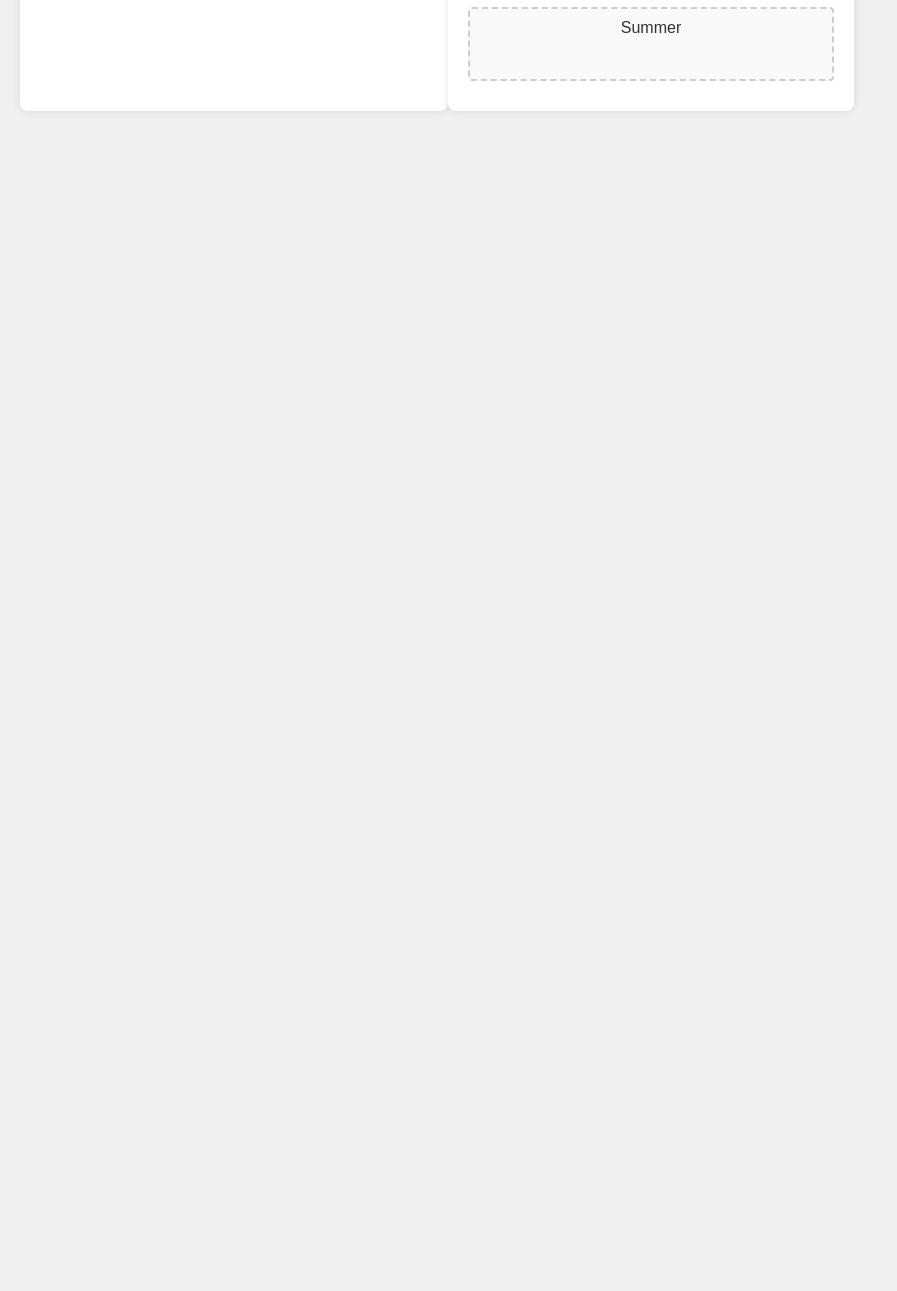
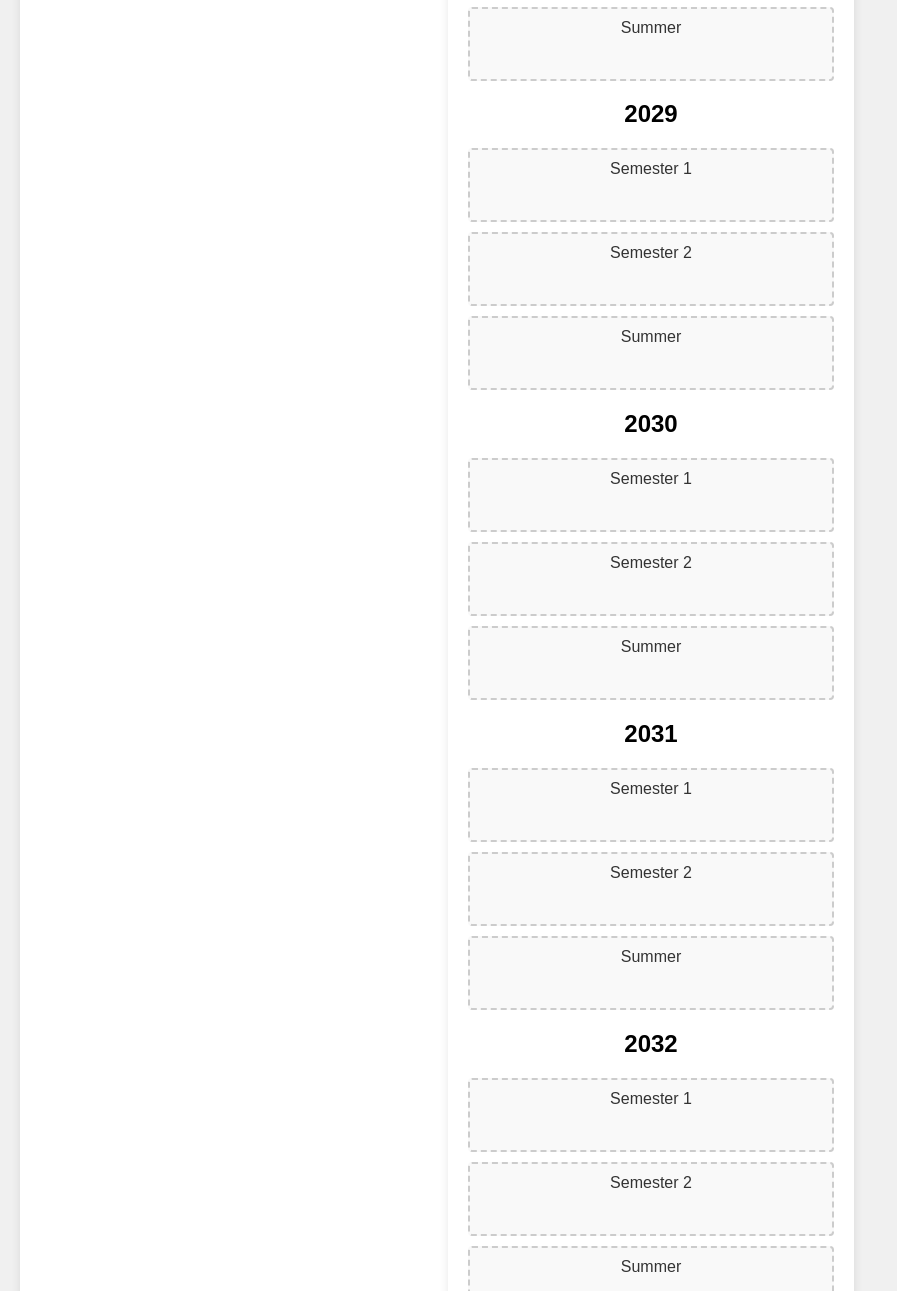
Before and after one commit to xboxdimensions/hackathon_planner, a plain HTML site: page Site/index.html in a window 1280 px wide. Shown: the part 1509-2800 px from the top of the page, without its empty margins (0-897 px from the left). Before the commit the page ends 1640 px from the top, so only its background shows below. Drawn offline with Linux system fonts and the light colour scheme.

Commit message:
work with this jb out

```diff
--- a/Site/index.html
+++ b/Site/index.html
@@ -97,7 +97,14 @@
         <label for="Course">Course:</label>
         <select id="courseSelect">
             <option value="">Select a Course</option>
-          </select>
+        </select>
+        <label for="laod">Load:</label>
+        <select id="laod">
+            <option value="select">Select a load</option>
+            <option value="part">Full time</option>
+            <option value="Full">Part time</option>
+        </select>
+        <button id="submit">Submit</button>
     </div>
 
     <div class="semesters">
@@ -118,6 +125,30 @@
         <div class="semester" id="semester2-4" ondrop="drop(event)" ondragover="allowDrop(event)">Semester 2</div>
         <div class="semester" id="semester3-4" ondrop="drop(event)" ondragover="allowDrop(event)">Summer</div>
         <h2>2028</h2>
+        <div class="semester" id="semester1-5" ondrop="drop(event)" ondragover="allowDrop(event)">Semester 1</div>
+        <div class="semester" id="semester2-5" ondrop="drop(event)" ondragover="allowDrop(event)">Semester 2</div>
+        <div class="semester" id="semester3-5" ondrop="drop(event)" ondragover="allowDrop(event)">Summer</div>
+        <h2>2029</h2>
+        <div class="semester" id="semester1-5" ondrop="drop(event)" ondragover="allowDrop(event)">Semester 1</div>
+        <div class="semester" id="semester2-5" ondrop="drop(event)" ondragover="allowDrop(event)">Semester 2</div>
+        <div class="semester" id="semester3-5" ondrop="drop(event)" ondragover="allowDrop(event)">Summer</div>
+        <h2>2030</h2>
+        <div class="semester" id="semester1-5" ondrop="drop(event)" ondragover="allowDrop(event)">Semester 1</div>
+        <div class="semester" id="semester2-5" ondrop="drop(event)" ondragover="allowDrop(event)">Semester 2</div>
+        <div class="semester" id="semester3-5" ondrop="drop(event)" ondragover="allowDrop(event)">Summer</div>
+        <h2>2031</h2>
+        <div class="semester" id="semester1-5" ondrop="drop(event)" ondragover="allowDrop(event)">Semester 1</div>
+        <div class="semester" id="semester2-5" ondrop="drop(event)" ondragover="allowDrop(event)">Semester 2</div>
+        <div class="semester" id="semester3-5" ondrop="drop(event)" ondragover="allowDrop(event)">Summer</div>
+        <h2>2032</h2>
+        <div class="semester" id="semester1-5" ondrop="drop(event)" ondragover="allowDrop(event)">Semester 1</div>
+        <div class="semester" id="semester2-5" ondrop="drop(event)" ondragover="allowDrop(event)">Semester 2</div>
+        <div class="semester" id="semester3-5" ondrop="drop(event)" ondragover="allowDrop(event)">Summer</div>
+        <h2>2033</h2>
+        <div class="semester" id="semester1-5" ondrop="drop(event)" ondragover="allowDrop(event)">Semester 1</div>
+        <div class="semester" id="semester2-5" ondrop="drop(event)" ondragover="allowDrop(event)">Semester 2</div>
+        <div class="semester" id="semester3-5" ondrop="drop(event)" ondragover="allowDrop(event)">Summer</div>
+        <h2>2034</h2>
         <div class="semester" id="semester1-5" ondrop="drop(event)" ondragover="allowDrop(event)">Semester 1</div>
         <div class="semester" id="semester2-5" ondrop="drop(event)" ondragover="allowDrop(event)">Semester 2</div>
         <div class="semester" id="semester3-5" ondrop="drop(event)" ondragover="allowDrop(event)">Summer</div>
@@ -306,8 +337,8 @@ document.getElementById("courseSelect").innerHTML += `<option value="${courseCod
 
 // Add event listener to the select element to get the selected course code
 document.getElementById('courseSelect').addEventListener('change', function() {
-    const courseCode = this.value;
-    console.log(courseCode);
+    const ProgramCode = this.value;
+    console.log(ProgramCode);
 
     // Make a fetch request to the server-side API endpoint
     const response = fetch('http://127.0.0.1:5000/api', {
@@ -315,7 +346,10 @@ document.getElementById('courseSelect').addEventListener('change', function() {
         headers: {
             'Content-Type': 'application/json'
         },
-        body: JSON.stringify({courseCode})
+
+        bbody: JSON.stringify({ProgramCode: ProgramCode,
+            startingYear: getElementById('starting-year').value,
+        Load: getElementById('laod').value})
     })
     .then(response => response.json())
     .then(data => {})
```
